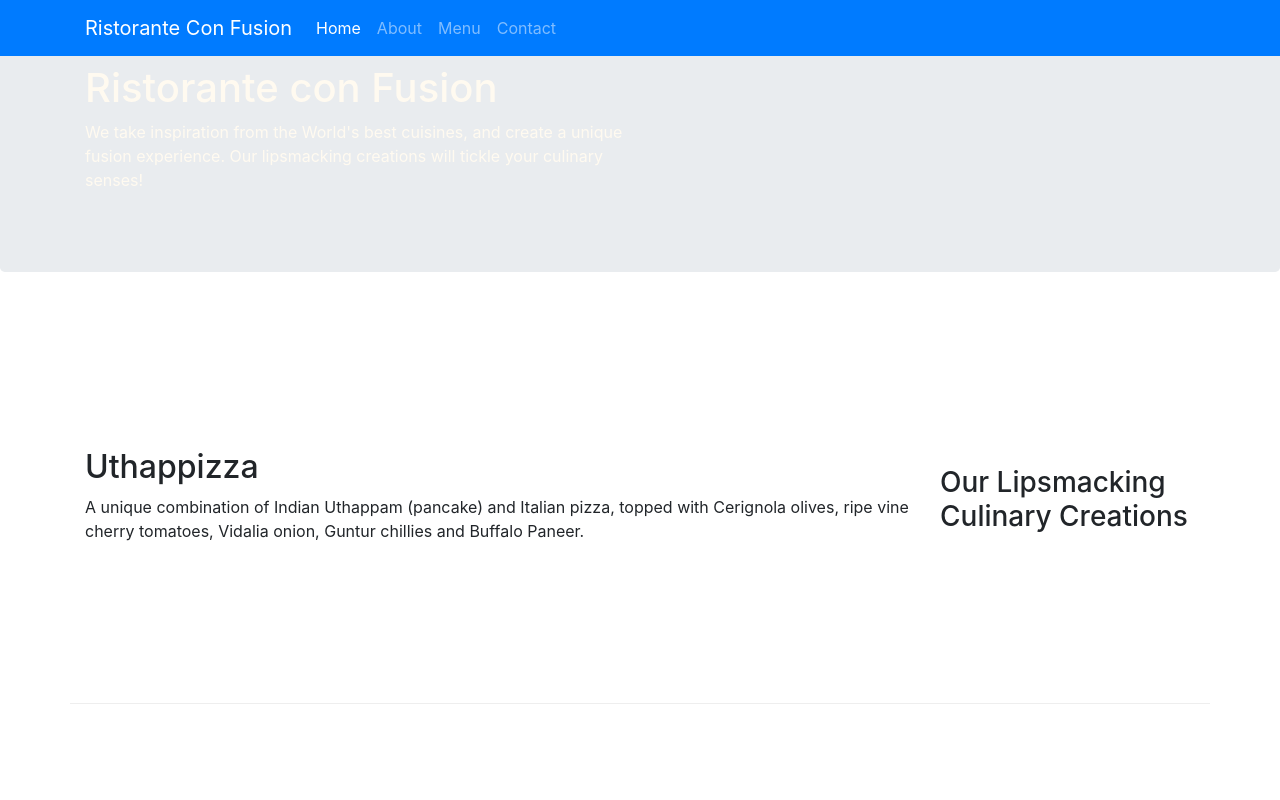
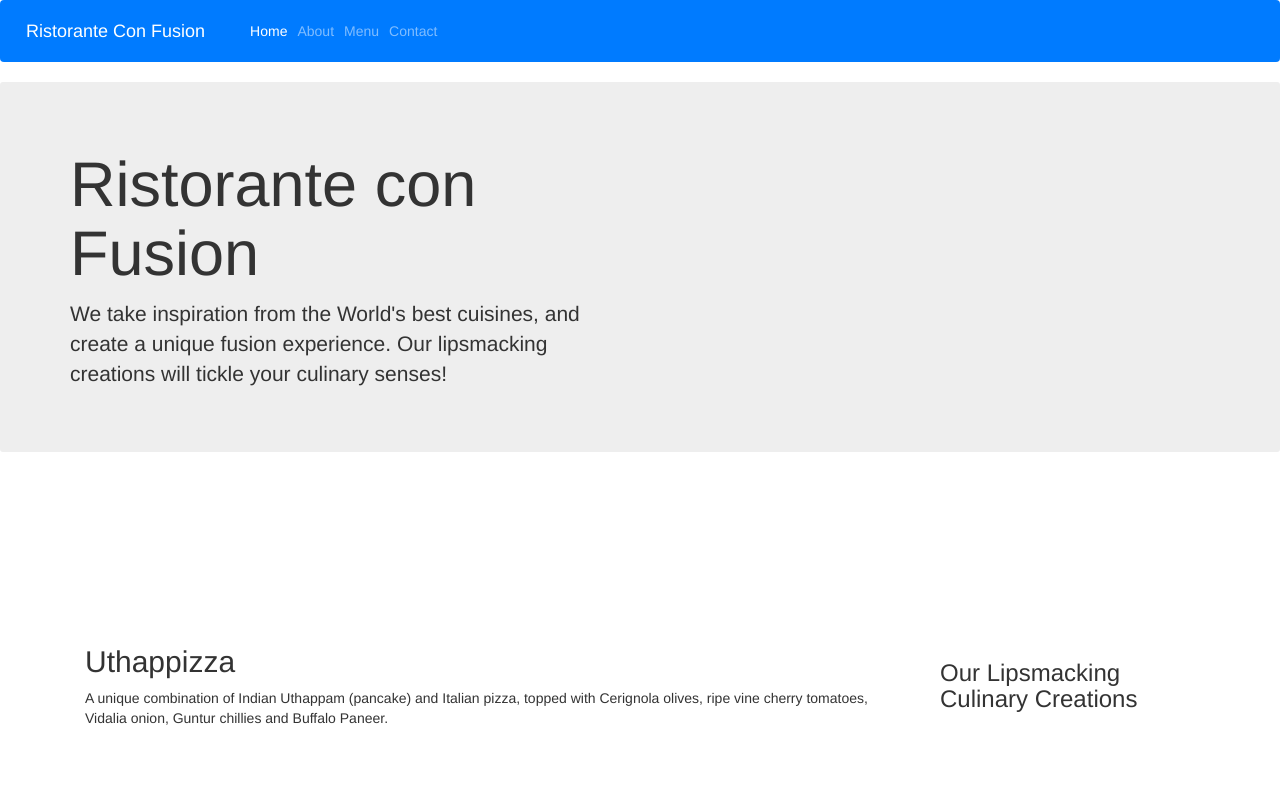
Before and after one commit to harshbawari/bootstrap, a website: page index.html in a window 1280 px wide. Shown: the top 800 px of the page. Drawn offline with nearby package versions, Linux system fonts and the light colour scheme.

Commit message:
Fixed Navbar

```diff
--- a/index.html
+++ b/index.html
@@ -9,24 +9,29 @@
   <meta name="viewport" content="width=device-width, initial-scale=1, shrink-to-fit=no">
   <link rel="stylesheet" href="styles.css">
   <link rel="stylesheet" href="node_modules/bootstrap/dist/css/bootstrap.min.css">
+  <link rel="stylesheet" href="https://maxcdn.bootstrapcdn.com/bootstrap/3.4.1/css/bootstrap.min.css">
 </head>
 
 <body>
 
-  <nav class="navbar navbar-dark navbar-expand-sm bg-primary fixed-top">
-    <div class="container">
-      <button class="navbar-toggler" type="button" data-toggle="collapse" data-targer="#navbar">
+  <nav class="navbar navbar-dark navbar-expand-sm bg-primary">
+
+    <!-- Navbar Button -->
+      <button class="navbar-toggler" type="button" data-toggle="collapse" data-target="#myNavbar">
         <span class="navbar-toggler-icon"></span>
       </button>
-      <a class="navbar-brand" href="#">Ristorante Con Fusion</a>
-      <div class="collapse navbar-collapse" id="navbar">
-        <ul class="navbar-nav mr-auto">
+
+    <!-- Navbar Brand -->
+    <a class="navbar-brand" href="./index.html">Ristorante Con Fusion</a>
+
+    <!-- Navbar Links -->
+    <div class="collapse navbar-collapse" id="myNavbar">
+      <ul class="navbar-nav">
         <li class="nav-item active"><a class="nav-link" href="#">Home</a></li>
         <li class="nav-item"><a class="nav-link" href="./aboutus.html">About</a></li>
         <li class="nav-item"><a class="nav-link" href="#">Menu</a></li>
         <li class="nav-item"><a class="nav-link" href="#">Contact</a></li>
       </ul>
-      </div>
     </div>
   </nav>
 
@@ -120,6 +125,8 @@
   </footer>
 
   <script src="js/main.js"></script>
+  <script src="https://ajax.googleapis.com/ajax/libs/jquery/3.5.1/jquery.min.js"></script>
+  <script src="https://maxcdn.bootstrapcdn.com/bootstrap/3.4.1/js/bootstrap.min.js"></script>
   <script src="node_modules/jquery/dist/jquery.slim.min.js"></script>
   <script src="node_modules/popper.js/dist/umd/popper.min.js"></script>
   <script src="node_modules/popper.js/dist/umd/bootstrap.min.js"></script>
--- a/styles.css
+++ b/styles.css
@@ -33,7 +33,7 @@
 .jumbotron{
   padding: 70px 30px 70px 30px;
   margin: 0px auto;
-  background-color: #9575cd;
+  background-color: #d303fc;
   color: floralwhite;
 }
 
```
Lines whose indentation alone changed are shown as unchanged.
